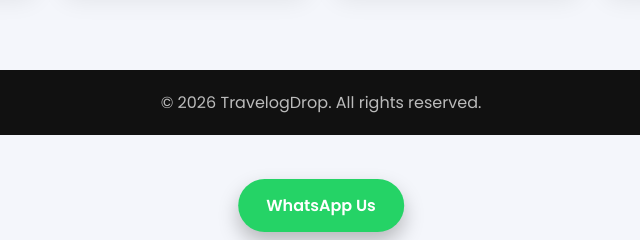
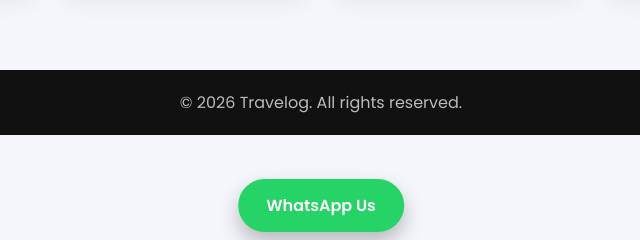
Before and after one commit to Travelog7733/Travelog7733.github.io, a plain HTML site: page index.html in a window 1280 px wide. Shown: the part 548-788 px from the top of the page, 319-959 px from the left. Drawn offline with Linux system fonts and the light colour scheme.

Commit message:
Update index.html

```diff
--- a/index.html
+++ b/index.html
@@ -2,7 +2,7 @@
 <html lang="en">
 <head>
   <meta charset="UTF-8">
-  <title>TravelogDrop | Vietnam Tours</title>
+  <title>Travelog | Vietnam Tours</title>
   <meta name="viewport" content="width=device-width, initial-scale=1.0">
   <link rel="stylesheet" href="style.css">
 </head>
@@ -53,7 +53,7 @@
 </a>
 
 <footer>
-  © 2026 TravelogDrop. All rights reserved.
+  © 2026 Travelog. All rights reserved.
 </footer>
 
 </body>
```
